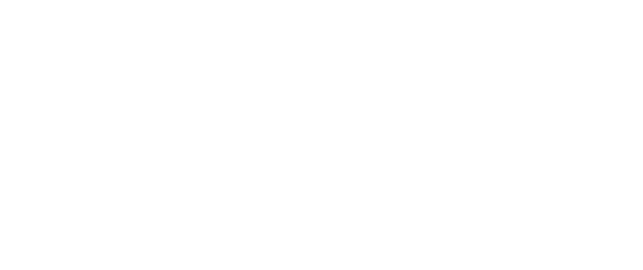
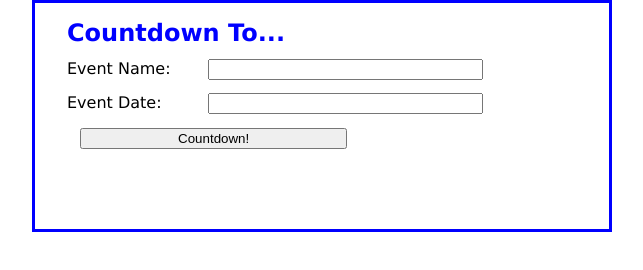
Before and after one commit to webDevAndres/countdown, a plain HTML site: page index.html in a window 1280 px wide. Shown: the whole page, without its empty margins (318-961 px from the left). Drawn offline with Linux system fonts and the light colour scheme.

Commit message:
basic page styles and format

```diff
--- a/index.html
+++ b/index.html
@@ -8,6 +8,14 @@
     <script src="countdown.js"></script>
 </head>
 <body>
-
+    <main>
+        <h1>Countdown To...</h1>
+        <label for="event">Event Name:</label>
+        <input type="text" name="event" id="event"><br>
+        <label for="date">Event Date:</label>
+        <input type="text" name="date" id="date"><br>
+        <input type="button" name="countdown" id="countdown" value="Countdown!">
+        <p id="message">&nbsp;</span></p>
+    </main>
 </body>
 </html>
--- a/styles.css
+++ b/styles.css
@@ -0,0 +1,27 @@
+body {
+    font-family: Verdana, Arial, Helvetica, sans-serif;
+    font-size: 100%;
+    background-color: white;
+    width: 510px;
+    margin: 0 auto;
+    border: 3px solid blue;
+	padding: 0 2em 1em;
+}
+h1 {
+    font-size: 150%;
+    color: blue;
+    margin-bottom: .5em;
+}
+label {
+    float: left;
+    width: 8em;
+}
+input {
+    width: 20em;
+    margin-left: 1em;
+    margin-bottom: 1em;
+}
+#message {
+    font-weight: bold;
+    color: red;
+}
```
